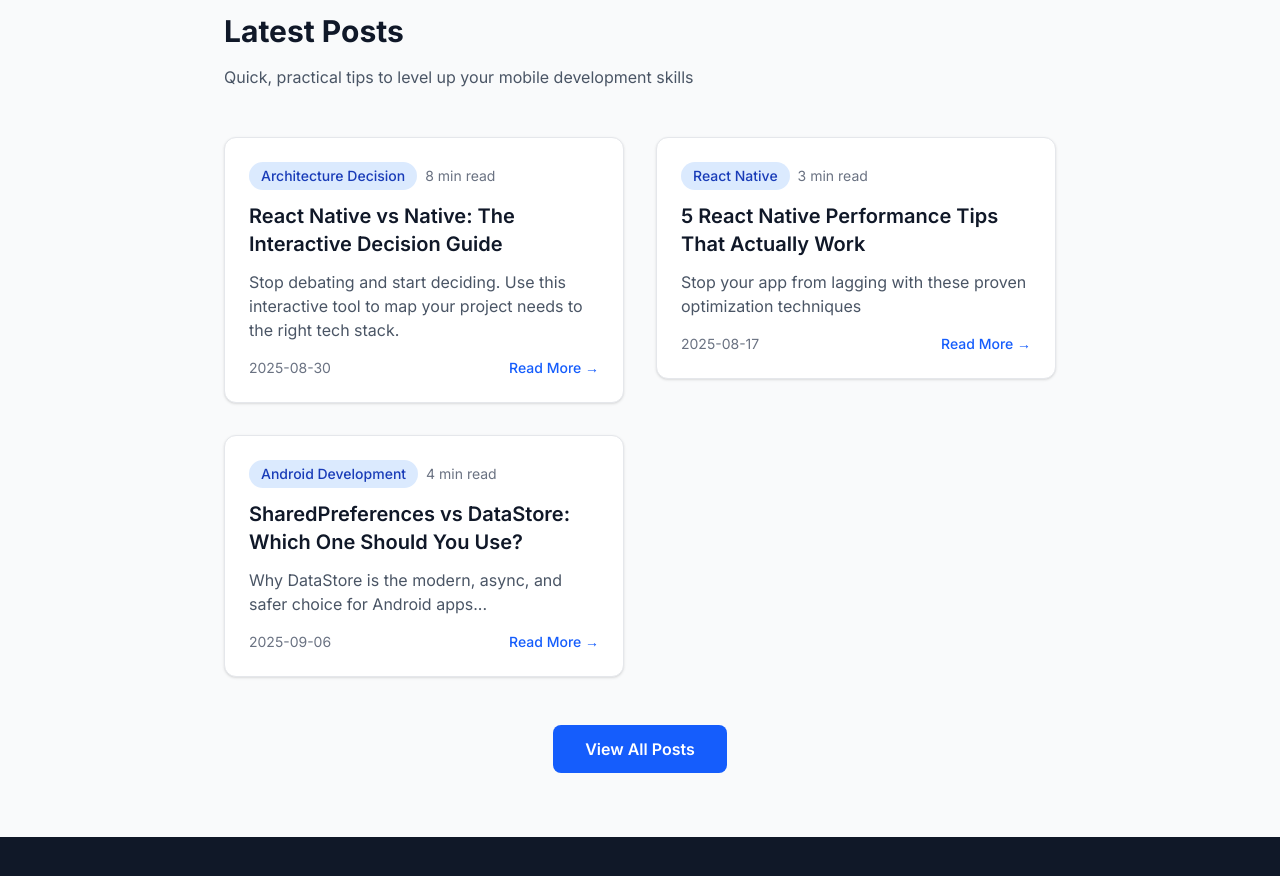
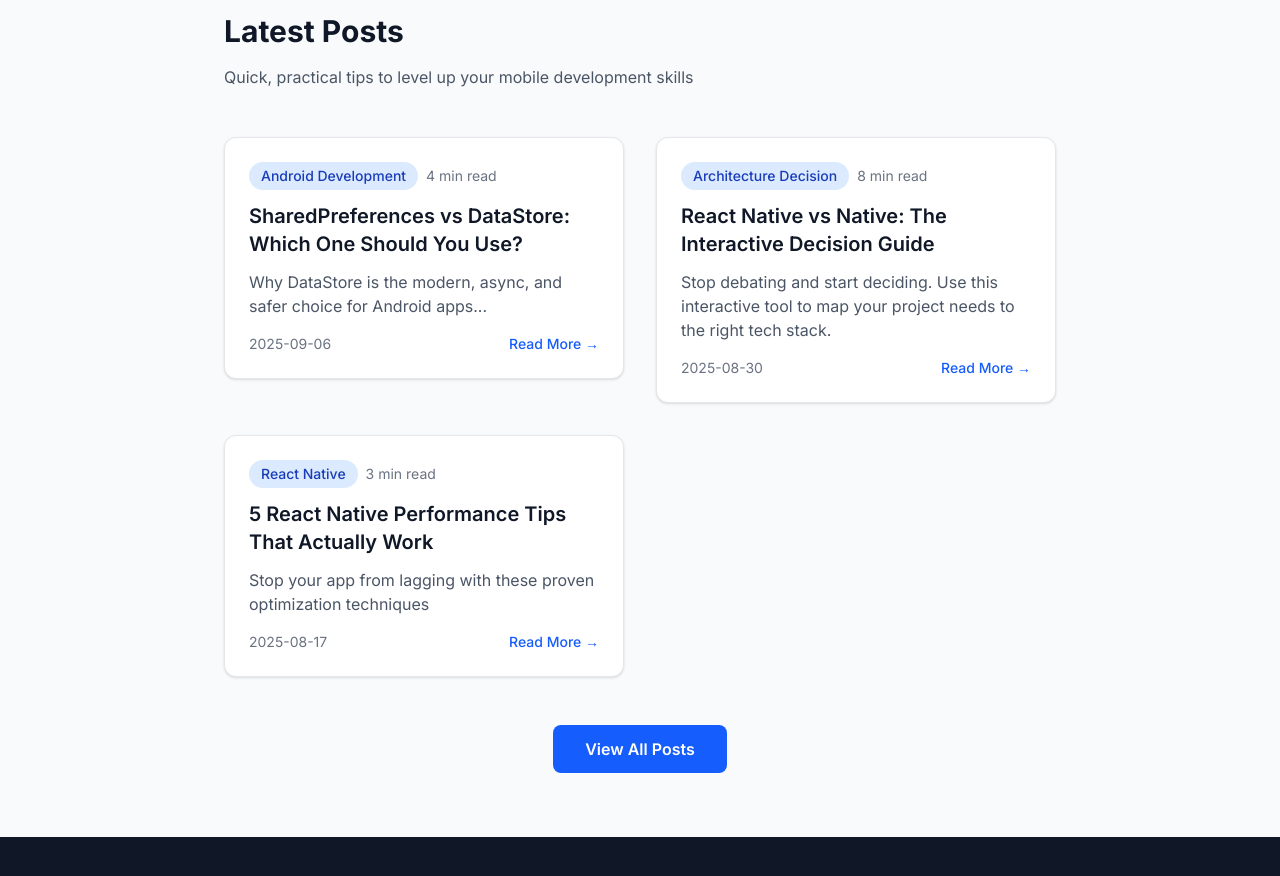
Before and after one commit to djain2405/mobile-with-me-blog, a Next.js app: page / in a window 1280 px wide. Shown: the part 520-1396 px from the top of the page. Built offline with nearby package versions, Linux system fonts and the light colour scheme.

Commit message:
re-order posts

```diff
--- a/src/app/page.tsx
+++ b/src/app/page.tsx
@@ -5,6 +5,15 @@
 import SubscriptionModal from './components/SubscriptionModal'
 
 const blogPosts = [
+  {
+    id: 3,
+    title: "SharedPreferences vs DataStore: Which One Should You Use?",
+    excerpt: "Why DataStore is the modern, async, and safer choice for Android apps...",
+    category: "Android Development",
+    readTime: "4 min read",
+    date: "2025-09-06",
+    slug: "shared-preferences-datastore"
+  },
   {
     id: 1,
     title: "React Native vs Native: The Interactive Decision Guide",
@@ -22,15 +31,6 @@
     readTime: "3 min read",
     date: "2025-08-17",
     slug: "react-native-performance"
-  },
-  {
-    id: 3,
-    title: "SharedPreferences vs DataStore: Which One Should You Use?",
-    excerpt: "Why DataStore is the modern, async, and safer choice for Android apps...",
-    category: "Android Development",
-    readTime: "4 min read",
-    date: "2025-09-06",
-    slug: "shared-preferences-datastore"
   }
 ]
 
```
